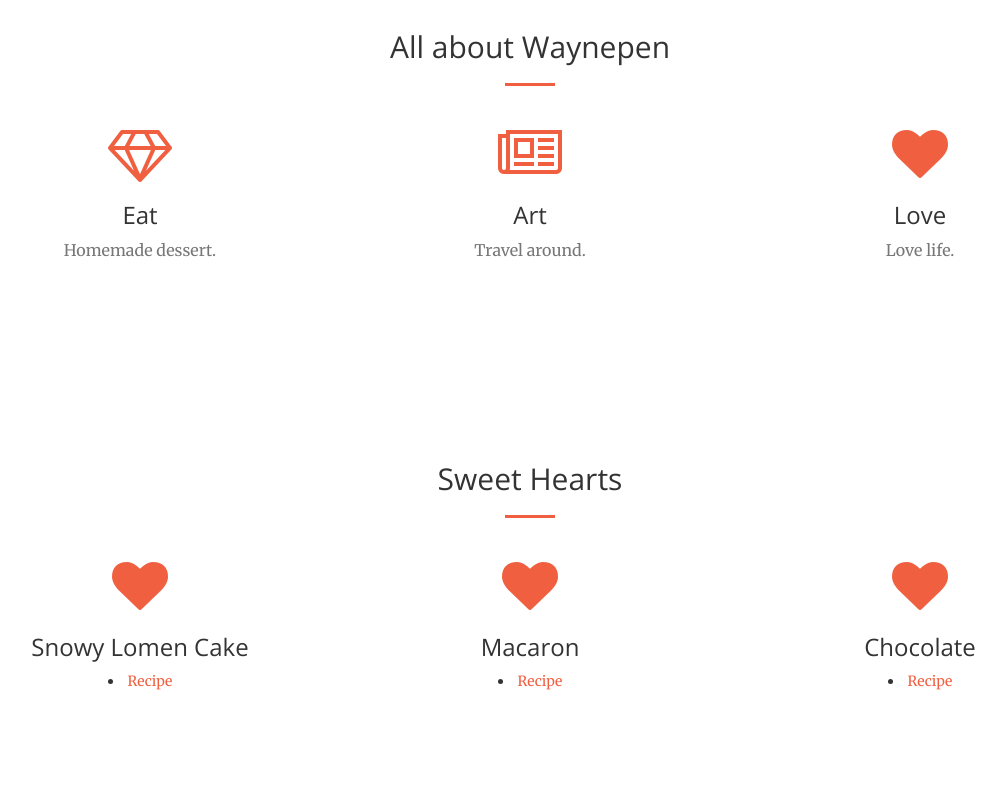
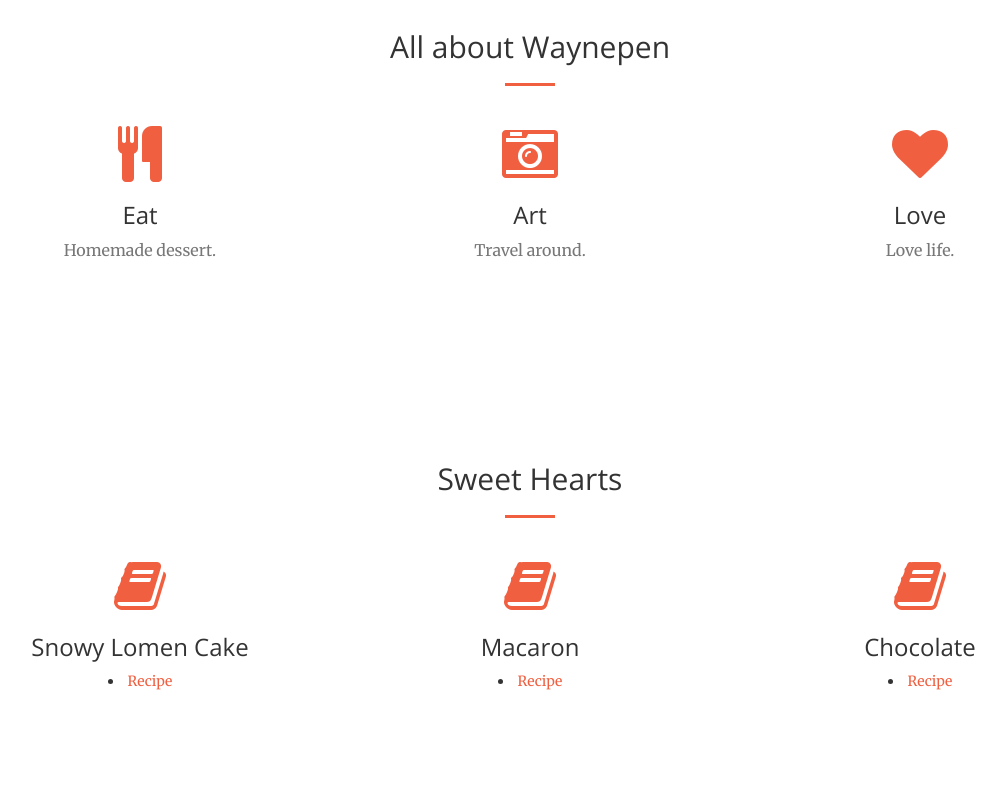
Before and after one commit to waynepenguin/waynepen-tw.github.io, a website: page index.html in a window 1280 px wide. Shown: the part 1240-2028 px from the top of the page, without its empty margins (110-1116 px from the left). Drawn offline with nearby package versions, Linux system fonts and the light colour scheme; grey boxes are pictures that could not be loaded.

Commit message:
Update index.html

```diff
--- a/index.html
+++ b/index.html
@@ -113,7 +113,7 @@
             <div class="row">
                 <div class="col-lg-4 col-md-6 text-center">
                     <div class="service-box">
-                        <i class="fa fa-4x fa-diamond text-primary sr-icons"></i>
+                        <i class="fa fa-4x fa fa-cutlery text-primary sr-icons"></i>
                         <h3>Eat</h3>
                         <p class="text-muted">Homemade dessert.</p>
                     </div>
@@ -121,7 +121,7 @@
 
                 <div class="col-lg-4 col-md-6 text-center">
                     <div class="service-box">
-                        <i class="fa fa-4x fa-newspaper-o text-primary sr-icons"></i>
+                        <i class="fa fa-4x fa fa-camera-retro text-primary sr-icons"></i>
                         <h3>Art</h3>
                         <p class="text-muted">Travel around.</p>
                     </div>
@@ -150,7 +150,7 @@
             <div class="row">
                 <div class="col-lg-4 col-md-6 text-center">
                     <div class="service-box">
-                        <i class="fa fa-4x fa-heart text-primary sr-icons"></i>
+                        <i class="fa fa-4x fa fa-book text-primary sr-icons"></i>
                         <h3>Snowy Lomen Cake</h3>
                         <li><a href="http://dcard.tw/f/food/p/88400" target="blank">Recipe </a></li>
 
@@ -159,14 +159,14 @@
 
                 <div class="col-lg-4 col-md-6 text-center">
                     <div class="service-box">
-                        <i class="fa fa-4x fa-heart text-primary sr-icons"></i>
+                        <i class="fa fa-4x fa fa-book text-primary sr-icons"></i>
                         <h3>Macaron</h3>
                         <li><a href="http://dcard.tw/f/food/p/55149" target="blank"> Recipe </a></li>
                     </div>
                 </div>
                 <div class="col-lg-4 col-md-6 text-center">
                     <div class="service-box">
-                        <i class="fa fa-4x fa-heart text-primary sr-icons"></i>
+                        <i class="fa fa-4x fa fa-book text-primary sr-icons"></i>
                         <h3>Chocolate </h3>
                         <li><a href="http://dcard.tw/f/food/p/54520" target="_blank">Recipe  </a></li>
                     </div>
@@ -291,8 +291,8 @@
                     <p>Sa Yo Na Ra</p>
                 </div>
                 <div class="col-lg-4 col-lg-offset-2 text-center">
-                    <i class="fa fa-phone fa-3x sr-contact"></i>
-                    <p>FB: waynepen chen</p>
+                    <i class="fa fa fa-facebook-square fa-3x sr-contact"></i>
+                    <p><a href="https://www.facebook.com/w0987667030" target="_blank" >Waynepen chen</a></p>
                 </div>
                 <div class="col-lg-4 text-center">
                     <i class="fa fa-envelope-o fa-3x sr-contact"></i>
```
